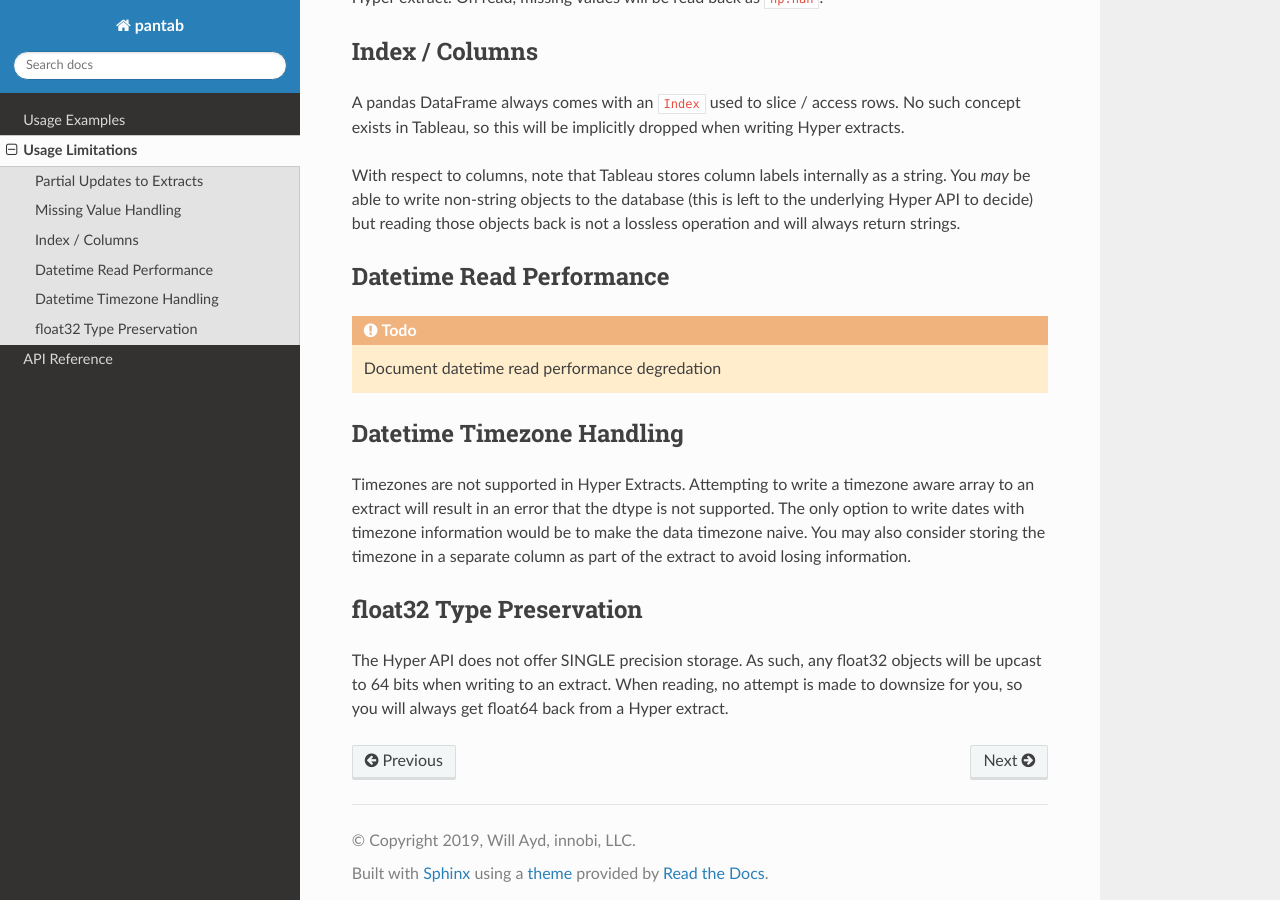
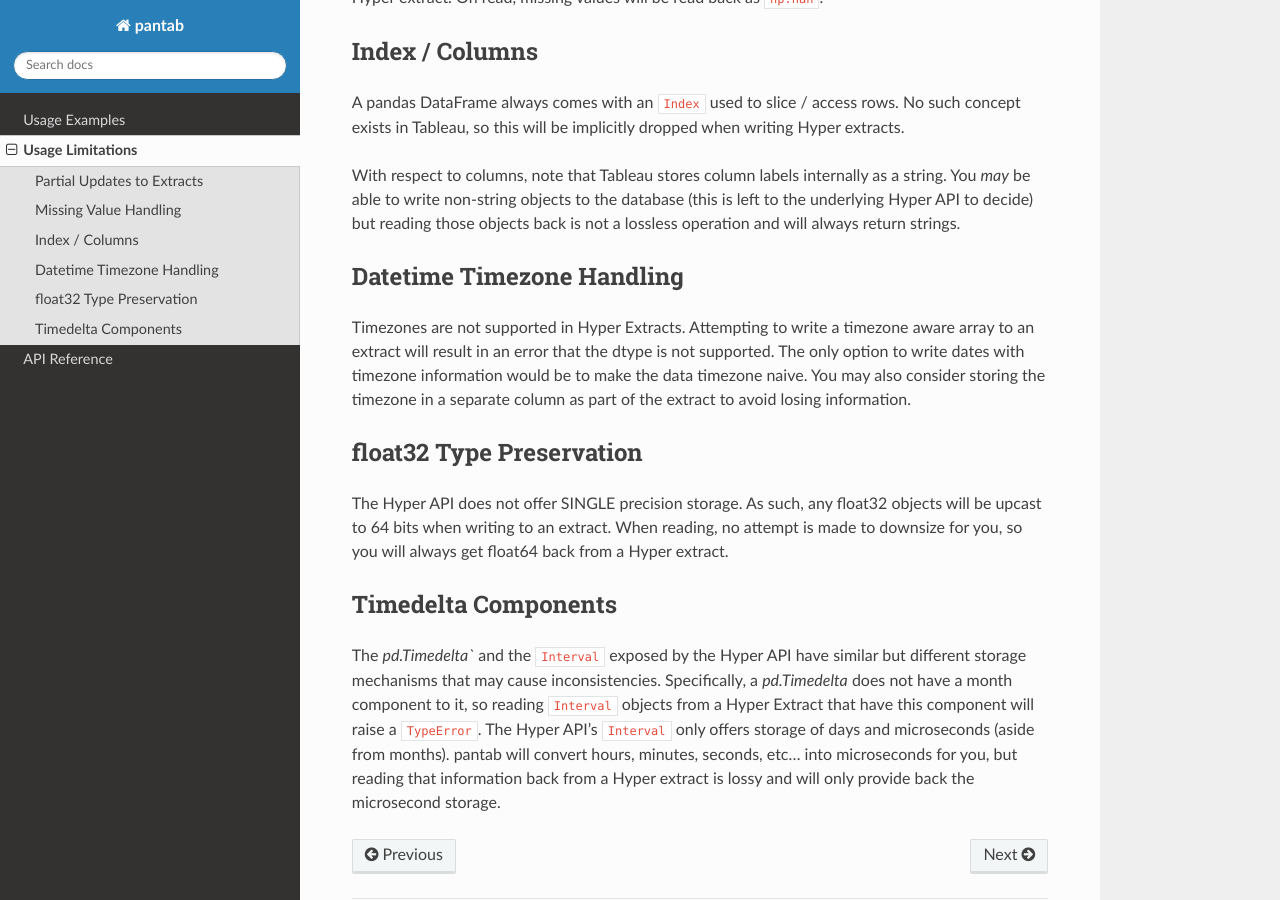
Before and after one commit to innobi/pantab, a Sphinx documentation site: the page built from doc/source/caveats.rst, in a window 1280 px wide and 900 px high, scrolled down 770 px. Built offline with Sphinx 7.4.7 and the Read the Docs theme 2.0.0, drawn with Linux system fonts in a browser that asks for light colours.

Commit message:
Updated docs

```diff
--- a/doc/source/caveats.rst
+++ b/doc/source/caveats.rst
@@ -21,13 +21,6 @@ A pandas DataFrame always comes with an ``Index`` used to slice / access rows. N
 
 With respect to columns, note that Tableau stores column labels internally as a string. You *may* be able to write non-string objects to the database (this is left to the underlying Hyper API to decide) but reading those objects back is not a lossless operation and will always return strings.
 
-
-Datetime Read Performance
--------------------------
-
-.. todo::
-   Document datetime read performance degredation
-
 Datetime Timezone Handling
 --------------------------
 
@@ -37,3 +30,8 @@ float32 Type Preservation
 -------------------------
 
 The Hyper API does not offer SINGLE precision storage. As such, any float32 objects will be upcast to 64 bits when writing to an extract. When reading, no attempt is made to downsize for you, so you will always get float64 back from a Hyper extract.
+
+Timedelta Components
+--------------------
+
+The `pd.Timedelta`` and the ``Interval`` exposed by the Hyper API have similar but different storage mechanisms that may cause inconsistencies. Specifically, a `pd.Timedelta` does not have a month component to it, so reading ``Interval`` objects from a Hyper Extract that have this component will raise a ``TypeError``.  The Hyper API's ``Interval`` only offers storage of days and microseconds (aside from months). pantab will convert hours, minutes, seconds, etc... into microseconds for you, but reading that information back from a Hyper extract is lossy and will only provide back the microsecond storage.
```
